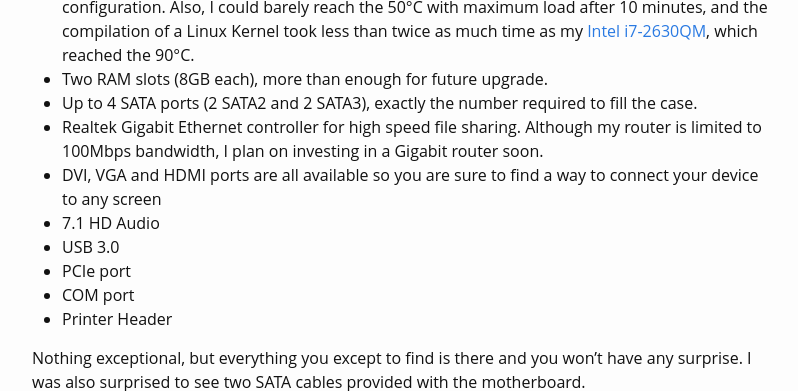
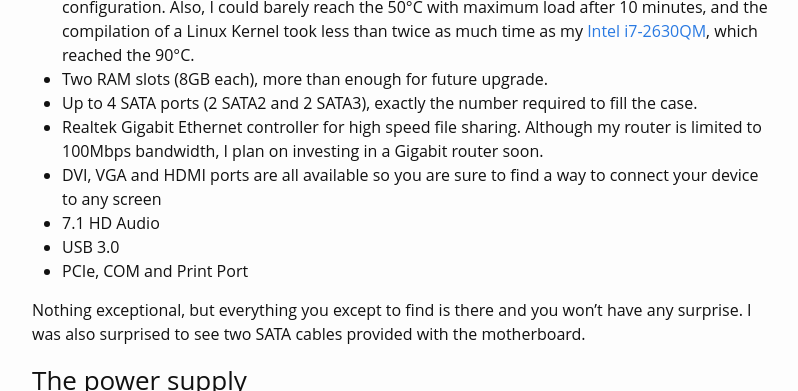
Before and after one commit to Nicop06/nicop06.github.io, a Jekyll site: the page built from _posts/2015-11-11-building-a-cheap-nas.markdown, in a window 1280 px wide and 900 px high, scrolled down 1987 px, cut to the strip 0-391 px from the top of the window. Shown: the whole strip, without its empty margins (238-1036 px from the left). Built offline with Jekyll 4.4.1, drawn with Linux system fonts in a browser that asks for light colours.

Commit message:
Fixup building NAS article

```diff
--- a/_posts/2015-11-11-building-a-cheap-nas.markdown
+++ b/_posts/2015-11-11-building-a-cheap-nas.markdown
@@ -76,9 +76,7 @@ specifications:
     connect your device to any screen
   * 7.1 HD Audio
   * USB 3.0
-  * PCIe port
-  * COM port
-  * Printer Header
+  * PCIe, COM and Print Port
 
 Nothing exceptional, but everything you except to find is there and you won't
 have any surprise. I was also surprised to see two SATA cables provided with
```
